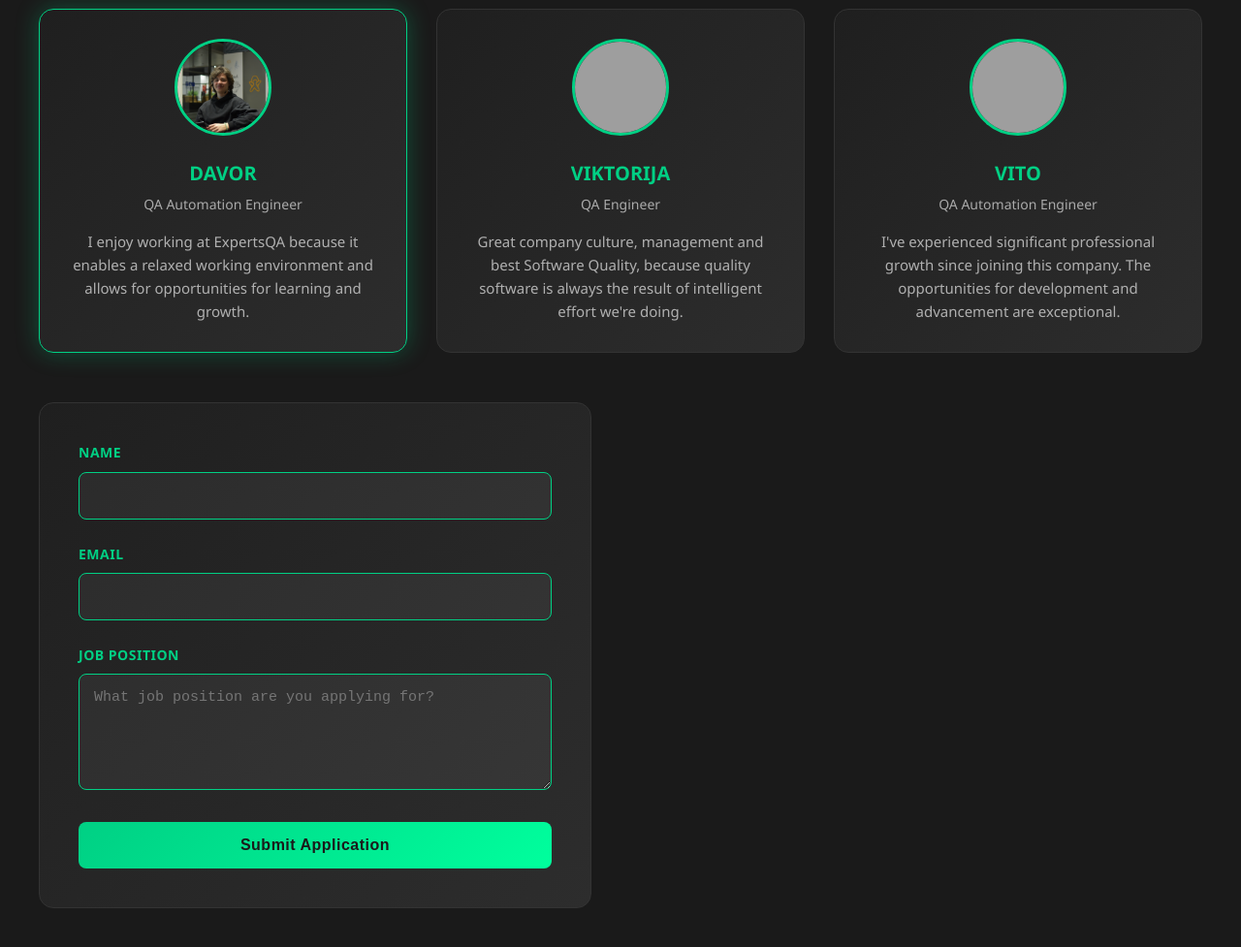
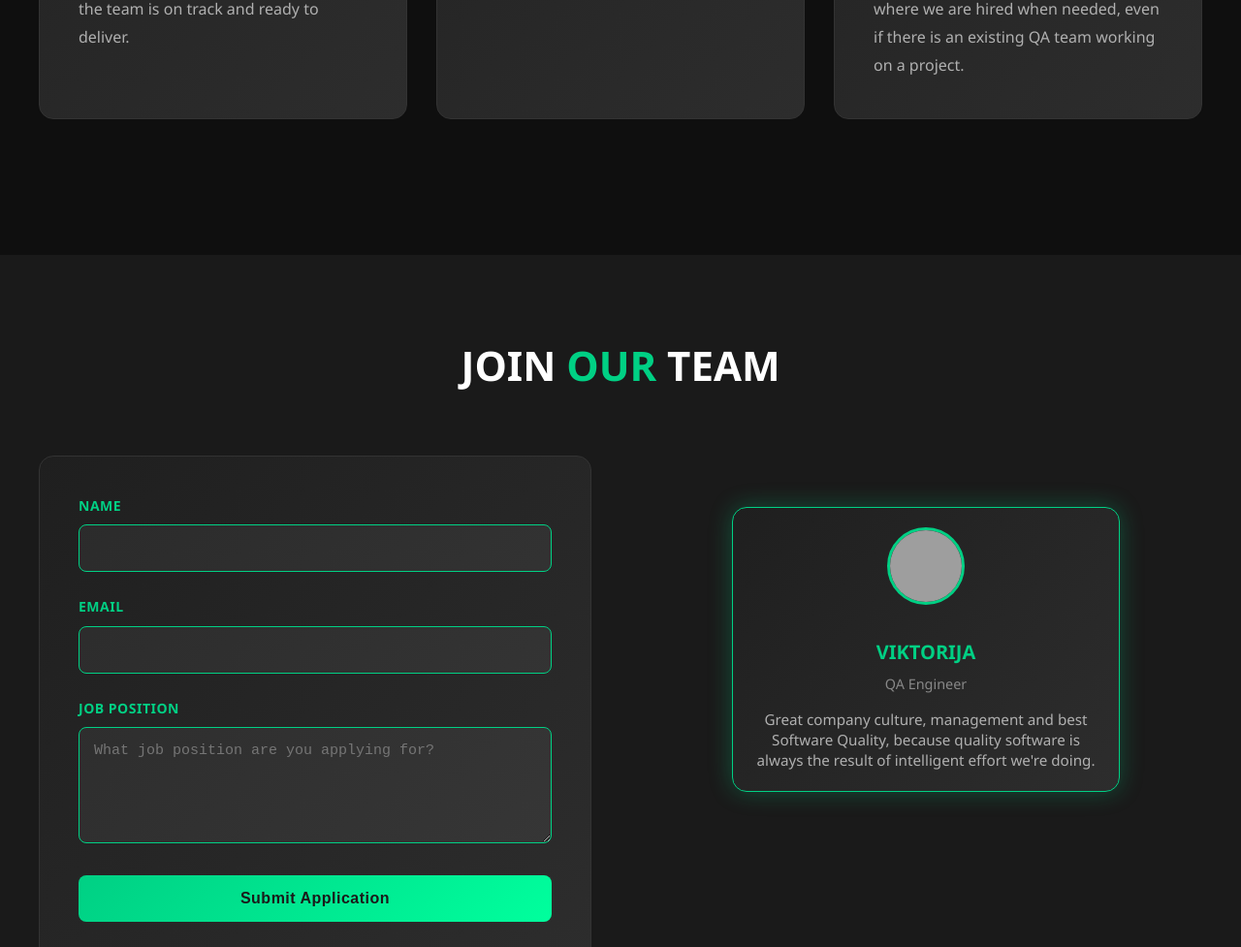
Before and after one commit to vitoexperts/expertsqawebsite, a plain HTML site: page index.html in a window 1280 px wide. Shown: the part 2158-3135 px from the top of the page at 97% size. Drawn offline with Linux system fonts and the light colour scheme; grey boxes are pictures that could not be loaded.

Commit message:
added changes

```diff
--- a/css/templatemo-style.css
+++ b/css/templatemo-style.css
@@ -517,6 +517,58 @@
 	font-size: 15px;
 	line-height: 1.6;
   }
+  .testimonial-vertical-carousel {
+	position: relative;
+	overflow: hidden;              /* hide other slides */
+	display: flex;
+	justify-content: center;        /* horizontal centering */
+	align-items: center;            /* vertical centering */
+	width: 100%;
+	min-height: 400px;              /* ensures enough height for content */
+  }
+
+  .testimonial-item {
+	position: absolute;
+	top: 0;
+	left: 0;
+	width: 100%;
+	max-width: 400px;              /* optional: limit card width */
+	opacity: 0;
+	transition: opacity 0.5s ease-in-out;
+	text-align: center;
+	padding: 20px;
+	box-sizing: border-box;
+  }
+
+  .testimonial-item.active {
+	opacity: 1;
+	position: relative;
+  }
+
+  .testimonial-item img {
+	border-radius: 50%;
+	width: 80px;
+	height: 80px;
+	object-fit: cover;
+	margin-bottom: 15px;
+  }
+
+  .testimonial-item h5 {
+	margin: 10px 0 5px;
+  }
+
+  .testimonial-item .role {
+	font-size: 0.9rem;
+	color: #888;
+	margin-bottom: 15px;
+  }
+
+  .testimonial-item p {
+	font-size: 0.95rem;
+	line-height: 1.4;
+  }
+
+
 
   /* Responsive */
   @media (max-width: 768px) {
--- a/index.html
+++ b/index.html
@@ -63,17 +63,19 @@
         <div class="about-card">
           <i class="fas fa-puzzle-piece"></i>
           <h3>Who we are?</h3>
-          <p>Experts QA is a company specialized in software quality assurance. Based in Skopje, Macedonia, we service clients globally with over 10 years of experience in functional and non-functional testing.</p>
+          <p>Experts QA is a company specialized in software quality assurance. Based in Skopje, Macedonia, we service clients from all over the globe. With over 10 years of experience in Software Quality Assurance offering various types and levels of testing starting with functional and non-functional testing.</p>
         </div>
         <div class="about-card">
           <i class="fas fa-lightbulb"></i>
           <h3>VISION</h3>
-          <p>We help our clients achieve their business goals by delivering superior QA services while providing a fulfilling work environment for our employees.</p>
+          <p>We envision a future where we help our clients achieve their business goals by delivering superior software quality assurance services, while also providing a fulfilling work environment for our employees. We aim to expand our reach and diversify our services while maintaining a strong focus on client and employee satisfaction.</p>
         </div>
         <div class="about-card">
           <i class="fas fa-rocket"></i>
           <h3>MISSION</h3>
-          <p>We strive to exceed our clients' expectations with continuous innovation, improvement, and collaboration, building long-term partnerships.</p>
+          <p>To provide exceptional software quality assurance services to our clients, with a commitment to continuous innovation, improvement, and collaboration with our clients.
+
+			We strive to exceed our clients' expectations and establish long-term partnerships with them.</p>
         </div>
       </div>
     </div>
@@ -87,17 +89,17 @@
         <div class="service-card">
           <i class="fas fa-users"></i>
           <h4>On-Demand QA Teams</h4>
-          <p>Full QA teams for functional, automation, and performance testing. We set up QA processes and ensure quality from the start.</p>
+          <p>Offering hourly or fixed price options for whole QA teams with services for Functional testing, both Manual and Automation, and Performance testing. This includes setting up QA processes, both as a from scratch for new projects when they are created, as well as trying to seamlessly integrate to an existing Dev process.<br> Every team has a Lead person that helps establish QA process and maintain the process and quality of work for the whole team, ensuring that the team is on track and ready to deliver.</p>
         </div>
         <div class="service-card">
           <i class="fas fa-laptop-code"></i>
           <h4>Dedicated QA Resources</h4>
-          <p>We provide skilled QA professionals as part of your team — manual, automation, or performance testers.</p>
+          <p>Offering the possibility for a dedicated team member as an addition to an existing QA team, whether is Manual, Automation Functional testing or Performance engineer. <br> epending on the resource level, we offer support from a Senior/Experienced engineer if lower level QA’s are hired.</p>
         </div>
         <div class="service-card">
           <i class="fas fa-bug"></i>
           <h4>Managed QA Services</h4>
-          <p>We offer standalone QA services for specific projects, performance tests, or maintenance checks.</p>
+          <p>We offer QA services as a standalone, not integrated, or simply in a limited timely manner. These scenarios are usually for two types of services. First is for agencies, or companies that need periodical checks, for smaller projects that are about to be shipped to production or simply for Maintenance purposes (periodical checks or when there are versions upgrades for any part of the system). Second is for specialized types of testing like Performance, Load or Stress testing where we are hired when needed, even if there is an existing QA team working on a project.</p>
         </div>
       </div>
     </div>
@@ -108,30 +110,7 @@
     <div class="container">
       <h2>JOIN <span>OUR</span> TEAM</h2>
 
-      <div class="testimonials">
-        <div class="testimonial-item active">
-          <img src="images/davor.jpeg" alt="Davor">
-          <h5>DAVOR</h5>
-          <div class="role">QA Automation Engineer</div>
-          <p>I enjoy working at ExpertsQA because it enables a relaxed working environment and allows for opportunities for learning and growth.</p>
-        </div>
-        <div class="testimonial-item">
-          <img src="images/viktorija.JPG" alt="Viktorija">
-          <h5>VIKTORIJA</h5>
-          <div class="role">QA Engineer</div>
-          <p>Great company culture, management and best Software Quality, because quality software is always the result of intelligent effort we're doing.</p>
-        </div>
-        <div class="testimonial-item">
-          <img src="images/vito.png" alt="Vito">
-          <h5>VITO</h5>
-          <div class="role">QA Automation Engineer</div>
-          <p>I've experienced significant professional growth since joining this company. The opportunities for development and advancement are exceptional.</p>
-        </div>
-      </div>
-
-      <br><br>
-
-      <div class="team-section">
+	  <div class="team-section">
         <div class="team-form">
           <form id="jobForm">
             <div class="form-group">
@@ -149,6 +128,62 @@
             <button type="submit" class="btn-submit">Submit Application</button>
           </form>
         </div>
+
+		<div class="testimonial-vertical-carousel">
+			<div class="testimonial-item active">
+			  <img src="images/davor.jpeg" alt="Davor">
+			  <h5>DAVOR</h5>
+			  <div class="role">QA Automation Engineer</div>
+			  <p>I enjoy working at ExpertsQA because it enables a relaxed working environment and allows for opportunities for learning and growth.</p>
+			</div>
+			<div class="testimonial-item">
+			  <img src="images/viktorija.JPG" alt="Viktorija">
+			  <h5>VIKTORIJA</h5>
+			  <div class="role">QA Engineer</div>
+			  <p>Great company culture, management and best Software Quality, because quality software is always the result of intelligent effort we're doing.</p>
+			</div>
+			<div class="testimonial-item">
+			  <img src="images/vito.png" alt="Vito">
+			  <h5>VITO</h5>
+			  <div class="role">QA Automation Engineer</div>
+			  <p>I've experienced significant professional growth since joining this company. The opportunities for development and advancement are exceptional.</p>
+			</div>
+		  </div>
+
+	  <script>
+		const slides = document.querySelectorAll('.testimonial-item');
+		let currentSlide = 0;
+
+		function showSlide(n) {
+  			slides[currentSlide].classList.remove('active');
+  			slides[n].classList.add('active');
+  			currentSlide = n;
+		}
+
+		const slider = document.querySelector('.testimonial-vertical-carousel');
+
+		function showSlide(n) {
+			slides[currentSlide].classList.remove('active');
+			slides[n].classList.add('active');
+			currentSlide = n;
+
+			// Adjust container height to fit current slide
+			const slideHeight = slides[n].offsetHeight;
+			slider.style.height = `${slideHeight}px`;
+		}
+
+		setInterval(() => {
+			const nextSlide = (currentSlide + 1) % slides.length;
+			showSlide(nextSlide);
+		}, 5000);
+
+// Set initial height
+slider.style.height = `${slides[0].offsetHeight}px`;
+
+
+	</script>
+
+      <br><br>
       </div>
     </div>
   </section>
```
